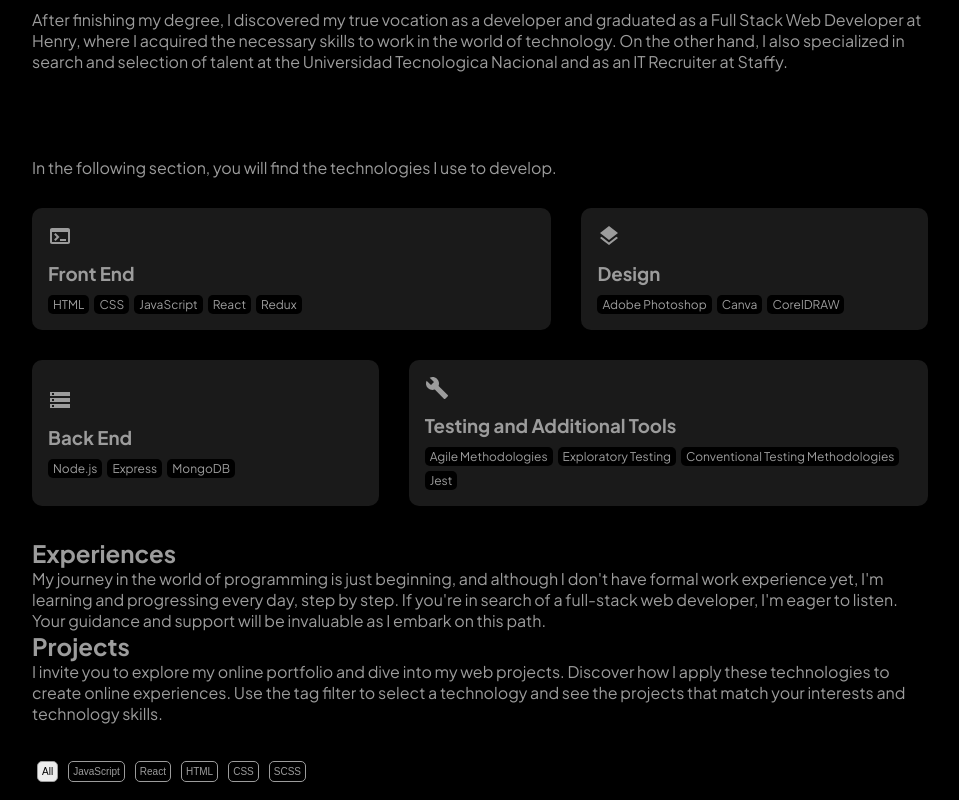
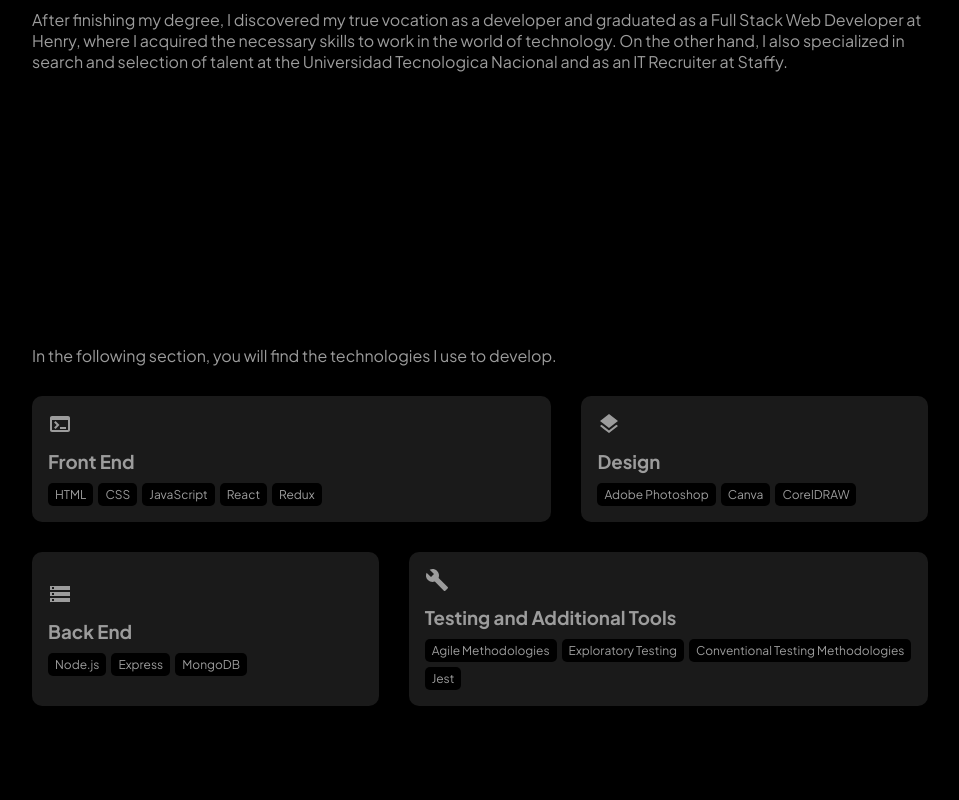
Before and after one commit to lucastamburlini/portfolio, a React (Vite) app: page / in a window 1280 px wide. Shown: the part 980-1780 px from the top of the page, without its empty margins (160-1119 px from the left). Built offline with nearby package versions, Linux system fonts and the light colour scheme.

Commit message:
Arreglos de estilos

```diff
--- a/src/components/Skills/Skills.module.css
+++ b/src/components/Skills/Skills.module.css
@@ -1,12 +1,15 @@
 .skillsContainer {
   display: flex;
-  flex-wrap: wrap;
+  flex-direction: column;
+  align-items: center;
+  justify-content: center;
+  height: 100vh;
   width: 100%;
   gap: 30px;
-  padding: var(--pd-1);
 }
 
 .skillsTitle {
+  height: auto;
   width: 100%;
 }
 
@@ -89,7 +92,7 @@
 
 .itemContainer div {
   background-color: var(--bg-color);
-  padding: 2px 5px;
+  padding: 4px 7px;
   border-radius: 5px;
   gap: 10px;
   font-size: 12px;
```
